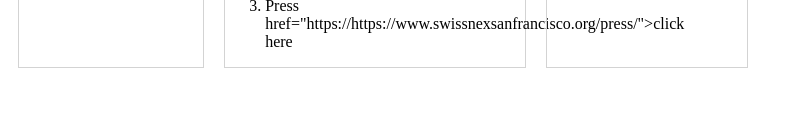
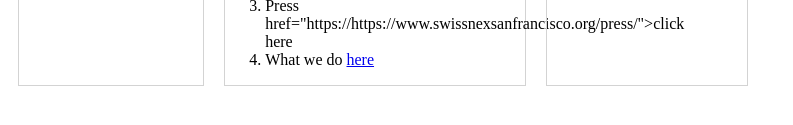
Before and after one commit to Lindaaerne/myfirstproject, a plain HTML site: page index.html in a window 1280 px wide. Shown: the part 247-372 px from the top of the page, without its empty margins (0-793 px from the left). Drawn offline with Linux system fonts and the light colour scheme.

Commit message:
Update index.html

```diff
--- a/index.html
+++ b/index.html
@@ -17,6 +17,7 @@
                     <li>What we do <a> href="https://www.swissnexsanfrancisco.org/whatwedo/">click here</a></li>
                     <li>About us <a> href="https://https://www.swissnexsanfrancisco.org/aboutnew/">click here</a> </li>
                     <li>Press <a> href="https://https://www.swissnexsanfrancisco.org/press/">click here</a> </li>
+                    <li>What we do <a href="http://https://www.swissnexsanfrancisco.org/whatwedo/">here</a></li>
                 </ol>
             </div>
             <div class="lindasFavoriteStyle">
```
